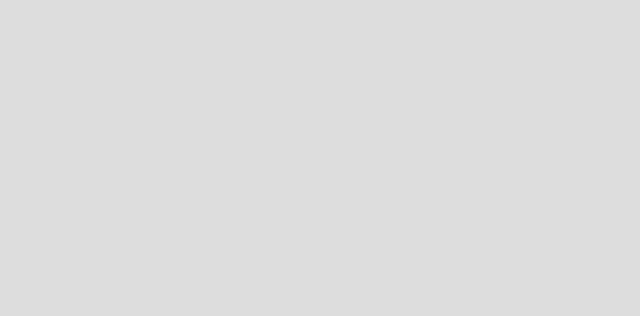
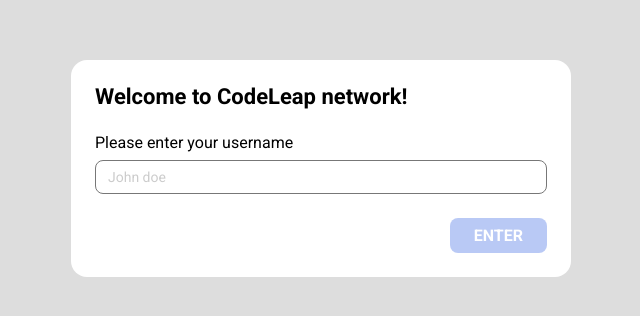
Before and after one commit to kenjimattos/codeleap-code-test, a React (Create React App) app: page /login in a window 1280 px wide. Shown: the part 232-548 px from the top of the page, without its empty margins (319-959 px from the left). Built offline with nearby package versions, Linux system fonts and the light colour scheme; the HTML template or start-up script is replaced by a standard one.

Commit message:
feat: Set up routing with Protected and Public routes, and add App styles

```diff
--- /dev/null
+++ b/src/App.css
@@ -0,0 +1,3 @@
+.app {
+  min-height: 100vh;
+}
--- a/src/App.js
+++ b/src/App.js
@@ -1,7 +1,61 @@
+import { BrowserRouter, Routes, Route, Navigate } from 'react-router-dom';
+import { UserProvider, useUser } from './context/UserContext';
+import Login from './pages/Login';
+import Main from './pages/Main';
+import './App.css';
+
+function ProtectedRoute({ children }) {
+  const { username } = useUser();
+
+  if (!username) {
+    return <Navigate to="/login" replace />;
+  }
+
+  return children;
+}
+
+function PublicRoute({ children }) {
+  const { username } = useUser();
+
+  if (username) {
+    return <Navigate to="/" replace />;
+  }
+
+  return children;
+}
+
+function AppRoutes() {
+  return (
+    <Routes>
+      <Route
+        path="/login"
+        element={
+          <PublicRoute>
+            <Login />
+          </PublicRoute>
+        }
+      />
+      <Route
+        path="/"
+        element={
+          <ProtectedRoute>
+            <Main />
+          </ProtectedRoute>
+        }
+      />
+    </Routes>
+  );
+}
+
 function App() {
   return (
-    <div>
-    </div>
+    <BrowserRouter>
+      <UserProvider>
+        <div className="app">
+          <AppRoutes />
+        </div>
+      </UserProvider>
+    </BrowserRouter>
   );
 }
 
```
